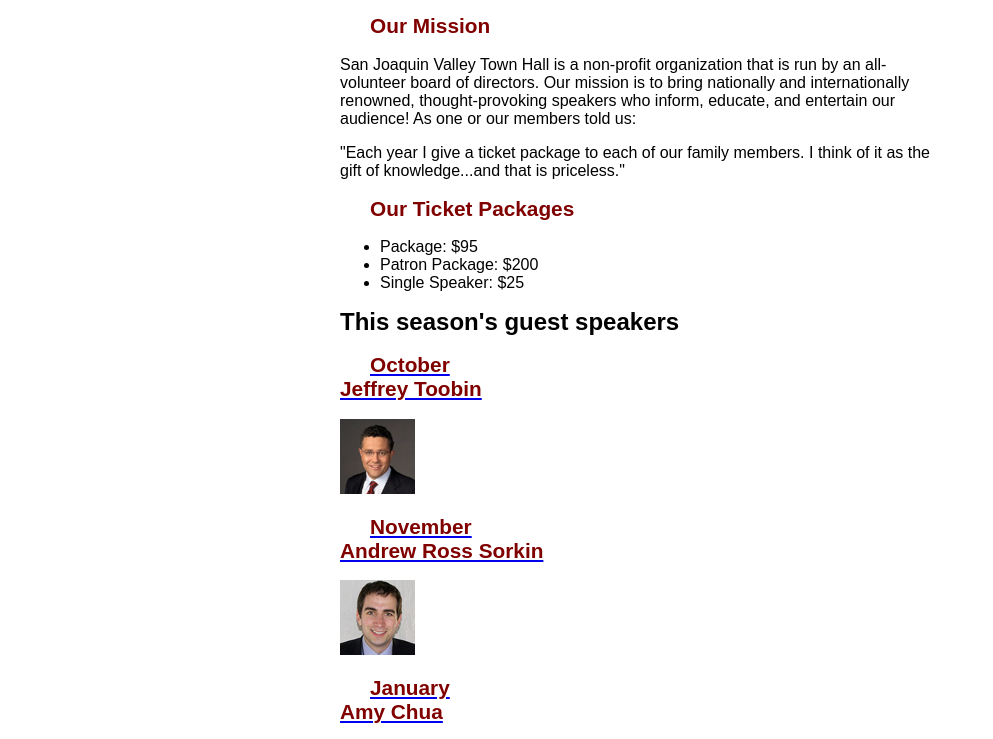
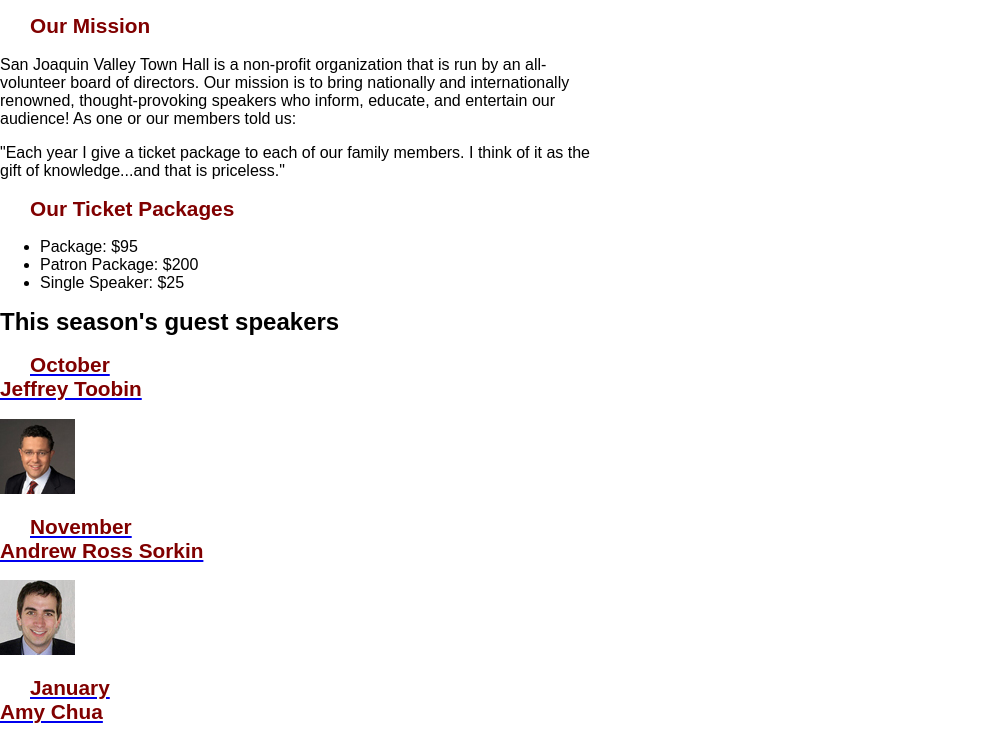
Before and after one commit to Cromanowski/A10, a plain HTML site: page town_hall_1/index.html in a window 1280 px wide. Shown: the part 105-844 px from the top of the page, without its empty margins (0-993 px from the left). Drawn offline with Linux system fonts and the light colour scheme.

Commit message:
Update main.css

```diff
--- a/town_hall_1/styles/main.css
+++ b/town_hall_1/styles/main.css
@@ -3,10 +3,6 @@ body {
 	font-family: Arial, Helvetica, sans-serif;
     font-size: 100%;
 	width: 600px;
-	margin-top: 0;
-	margin-bottom: 0;
-	margin-left: auto;
-	margin-right: auto;
 }
 
 /* the styles for the header */
```
